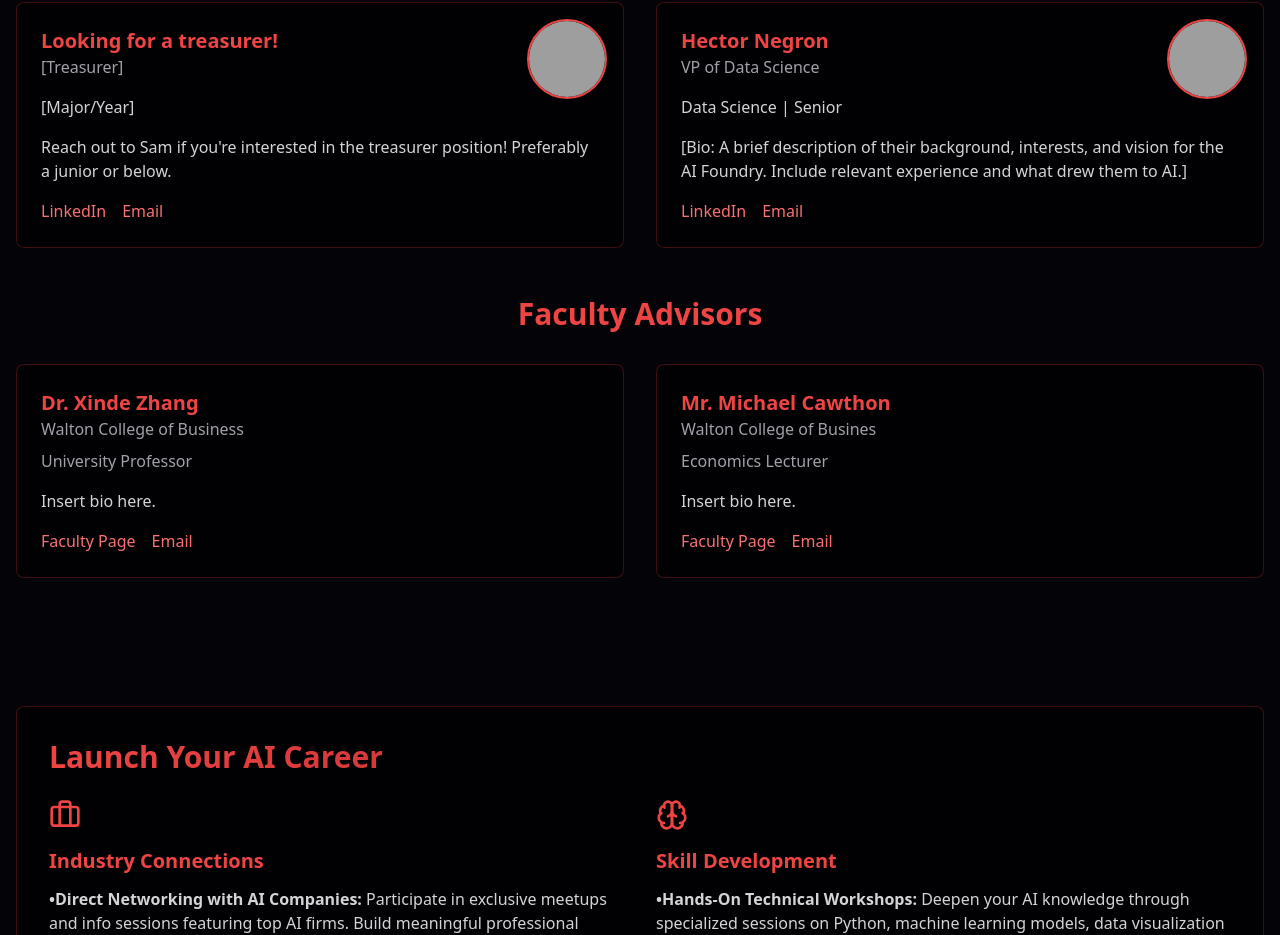
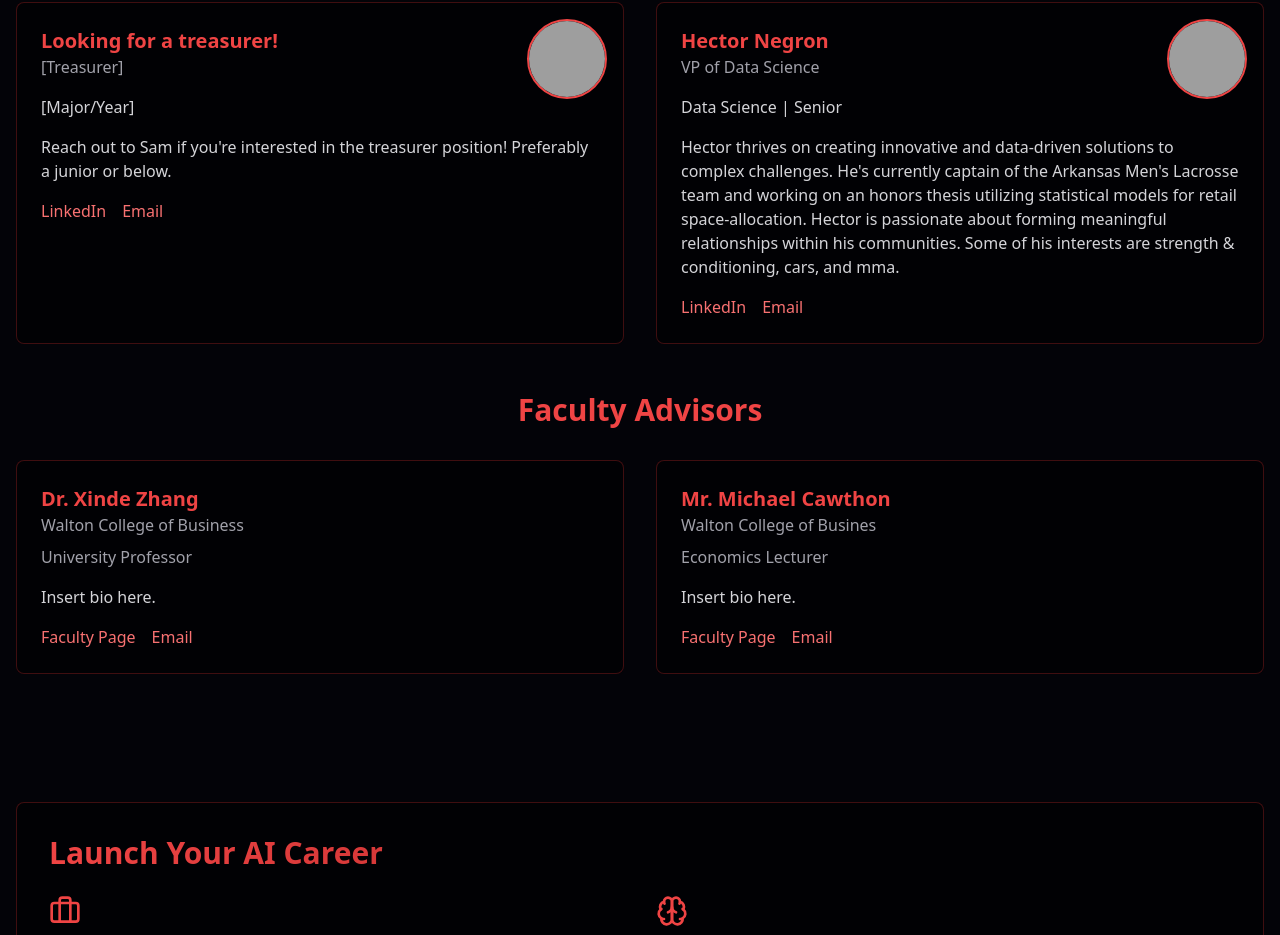
Before and after one commit to srbutler1/ai-foundry, a React (Vite) app: page / in a window 1280 px wide. Shown: the part 2712-3647 px from the top of the page. Built offline with nearby package versions, Linux system fonts and the light colour scheme; grey boxes are pictures that could not be loaded.

Commit message:
added bio for hector

```diff
--- a/src/App.jsx
+++ b/src/App.jsx
@@ -296,8 +296,7 @@ function App() {
                     <p className="text-zinc-400 mb-4">VP of Data Science</p>
                     <p className="text-zinc-300 mb-4">Data Science | Senior</p>
                     <p className="text-zinc-300">
-                      [Bio: A brief description of their background, interests, and vision for the AI Foundry.
-                      Include relevant experience and what drew them to AI.]
+                    Hector thrives on creating innovative and data-driven solutions to complex challenges. He's currently captain of the Arkansas Men's Lacrosse team and working on an honors thesis utilizing statistical models for retail space-allocation. Hector is passionate about forming meaningful relationships within his communities. Some of his interests are strength & conditioning, cars, and mma.
                     </p>
                     <div className="mt-4 flex space-x-4">
                       <a href="#" className="text-red-400 hover:text-red-300">LinkedIn</a>
```
